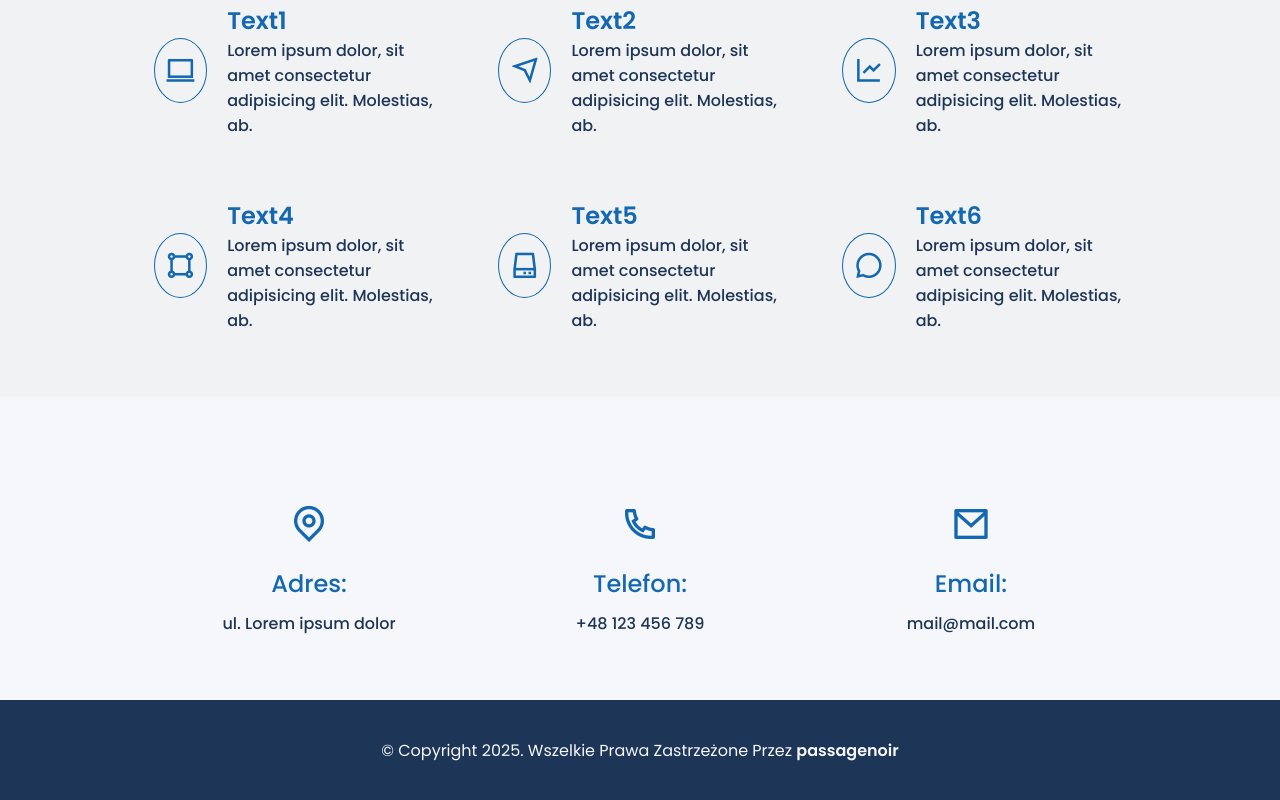
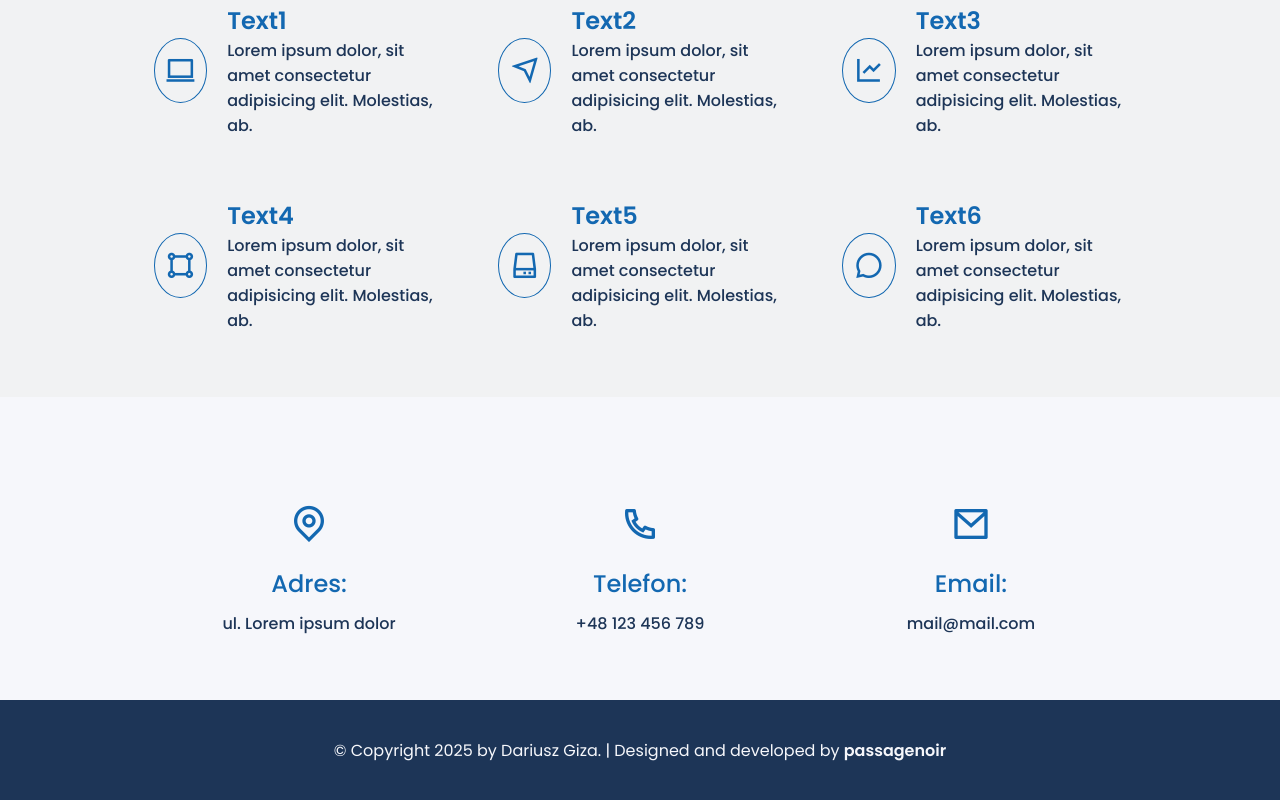
Before and after one commit to DMS055/DG, a plain HTML site: page main.html in a window 1280 px wide. Shown: the part 1900-2700 px from the top of the page. Drawn offline with nearby package versions, Linux system fonts and the light colour scheme.

Commit message:
Changed copyright notice

```diff
--- a/main.html
+++ b/main.html
@@ -203,7 +203,8 @@
 
 		<section class="footer">
 			<p>
-				© Copyright 2025. Wszelkie Prawa Zastrzeżone Przez
+				© Copyright 2025 by Dariusz Giza. |
+				Designed and developed by
 				<span>passagenoir</span>
 			</p>
 		</section>
--- a/style.css
+++ b/style.css
@@ -410,7 +410,8 @@ button:hover {
 .footer {
     padding: 3% 12%;
     background-color: var(--color-dark);
-    /*justify-content: space-between;*/
+    justify-content: center;
+    align-items: center;
 }
 
 .footer p {
```
